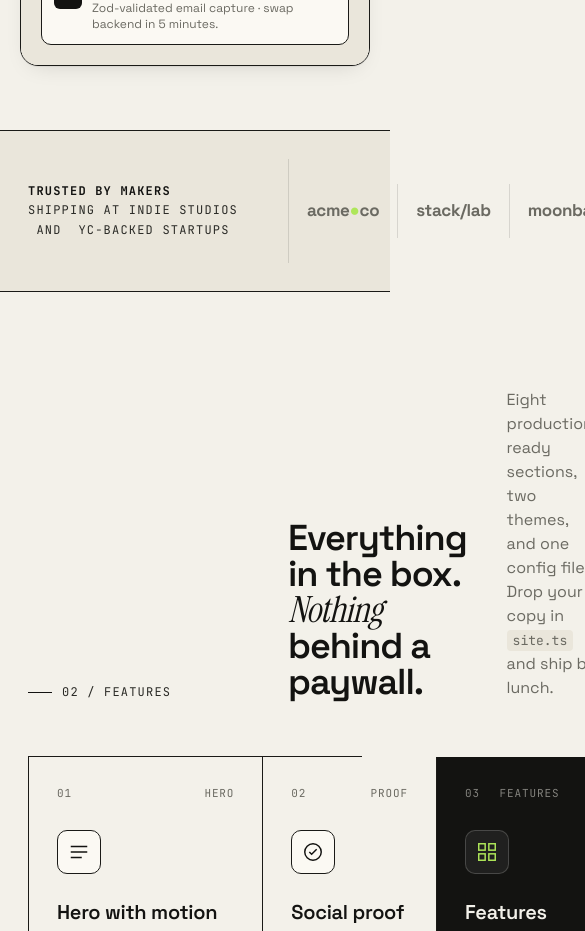
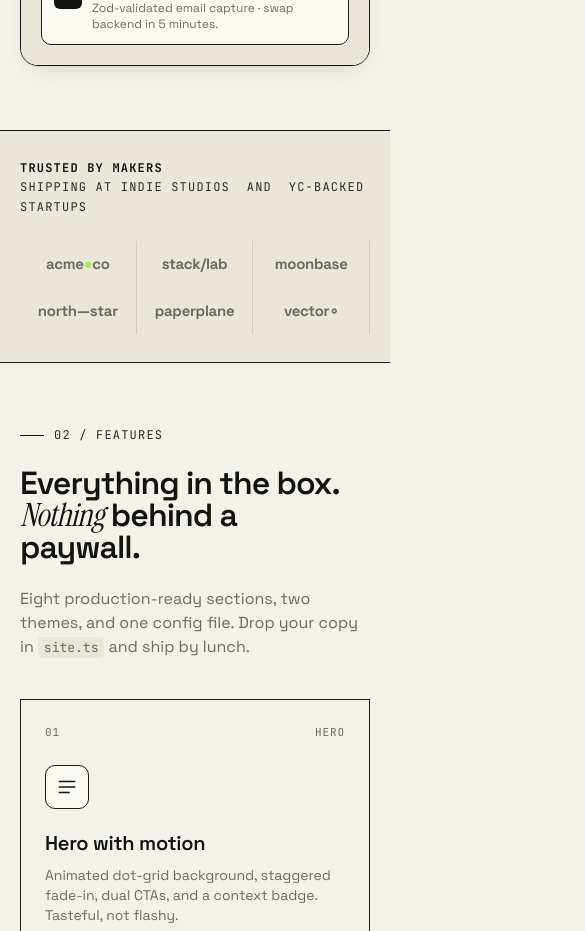
Before and after one commit to niks-nikhil-anand/landing-page-kit-Devkit, a Next.js app: page / in a window 390 px wide. Shown: the part 1340-2271 px from the top of the page, 585 px wide, since content can reach past the window. Built offline with nearby package versions, Linux system fonts and the light colour scheme.

Commit message:
refactor: implement responsive grid layouts and mobile-first spacing across section components

```diff
--- a/components/sections/FeaturesSection.tsx
+++ b/components/sections/FeaturesSection.tsx
@@ -115,15 +115,12 @@ export function FeaturesSection() {
   return (
     <section
       id="features"
-      className="py-24"
+      className="py-16 md:py-24"
       style={{ borderBottom: "1px solid var(--dk-line)" }}
     >
-      <div className="max-w-[1240px] mx-auto px-7">
+      <div className="max-w-[1240px] mx-auto px-5 md:px-7">
         {/* Section header */}
-        <div
-          className="grid gap-10 items-end mb-14"
-          style={{ gridTemplateColumns: "220px 1fr 1fr" }}
-        >
+        <div className="grid grid-cols-1 md:grid-cols-[220px_1fr] lg:grid-cols-[220px_1fr_1fr] gap-6 md:gap-10 items-end mb-10 md:mb-14">
           <div
             className="dk-mono text-xs uppercase tracking-widest flex items-center gap-2.5"
             style={{ color: "var(--dk-ink2)" }}
@@ -137,7 +134,7 @@ export function FeaturesSection() {
           <h2
             className="font-semibold m-0 max-w-[16ch]"
             style={{
-              fontSize: "clamp(36px, 4.4vw, 60px)",
+              fontSize: "clamp(32px, 4.4vw, 60px)",
               lineHeight: 1,
               letterSpacing: "-0.03em",
             }}
@@ -163,12 +160,10 @@ export function FeaturesSection() {
       </div>
 
       {/* Features grid */}
-      <div className="max-w-[1240px] mx-auto px-7">
+      <div className="max-w-[1240px] mx-auto px-5 md:px-7">
         <div
-          className="features-grid"
+          className="grid grid-cols-1 sm:grid-cols-2 lg:grid-cols-3"
           style={{
-            display: "grid",
-            gridTemplateColumns: "repeat(3, 1fr)",
             borderTop: "1px solid var(--dk-line)",
             borderLeft: "1px solid var(--dk-line)",
           }}
@@ -176,7 +171,7 @@ export function FeaturesSection() {
           {features.map((feat) => (
             <article
               key={feat.num}
-              className={`feat-card p-7 pb-9${feat.highlight ? " feat-card--hl" : ""}`}
+              className={`feat-card p-6 md:p-7 pb-8 md:pb-9${feat.highlight ? " feat-card--hl" : ""}`}
               style={{
                 borderRight: "1px solid var(--dk-line)",
                 borderBottom: "1px solid var(--dk-line)",
@@ -185,7 +180,7 @@ export function FeaturesSection() {
               }}
             >
               <div
-                className="dk-mono text-[11px] uppercase tracking-[0.08em] flex justify-between mb-7"
+                className="dk-mono text-[11px] uppercase tracking-[0.08em] flex justify-between mb-6 md:mb-7"
                 style={{
                   color: feat.highlight
                     ? "rgba(243,241,234,0.5)"
@@ -196,7 +191,7 @@ export function FeaturesSection() {
                 <span>{feat.tag}</span>
               </div>
               <div
-                className="w-11 h-11 rounded-[10px] flex items-center justify-center mb-6"
+                className="w-11 h-11 rounded-[10px] flex items-center justify-center mb-5 md:mb-6"
                 style={{
                   border: feat.highlight
                     ? "1px solid rgba(255,255,255,0.18)"
--- a/components/sections/LogosSection.tsx
+++ b/components/sections/LogosSection.tsx
@@ -10,10 +10,7 @@ const logos = [
 export function LogosSection() {
   return (
     <section style={{ borderBottom: "1px solid var(--dk-line)", background: "var(--dk-bg2)" }}>
-      <div
-        className="items-center px-7 py-7 max-w-[1240px] mx-auto gap-10"
-        style={{ display: "grid", gridTemplateColumns: "220px 1fr" }}
-      >
+      <div className="grid grid-cols-1 md:grid-cols-[220px_1fr] items-center px-5 md:px-7 py-7 max-w-[1240px] mx-auto gap-6 md:gap-10">
         {/* Label */}
         <div
           className="dk-mono text-xs uppercase tracking-widest leading-relaxed"
@@ -27,21 +24,17 @@ export function LogosSection() {
 
         {/* Logo list */}
         <div
-          className="items-center"
-          style={{
-            display: "grid",
-            gridTemplateColumns: "repeat(6, 1fr)",
-            borderLeft: "1px solid var(--dk-line-soft)",
-          }}
+          className="grid grid-cols-3 md:grid-cols-6 items-center md:border-l"
+          style={{ borderColor: "var(--dk-line-soft)" }}
         >
           {logos.map((logo) => (
             <div
               key={logo.name}
-              className="logo-item text-center font-bold text-[17px] py-3.5 px-[18px] cursor-default"
+              className="logo-item text-center font-bold text-[15px] md:text-[17px] py-3 md:py-3.5 px-3 md:px-[18px] cursor-default border-r"
               style={{
                 letterSpacing: "-0.02em",
                 color: "var(--dk-muted)",
-                borderRight: "1px solid var(--dk-line-soft)",
+                borderColor: "var(--dk-line-soft)",
                 fontFamily: "var(--font-space-grotesk), sans-serif",
               }}
             >
```
